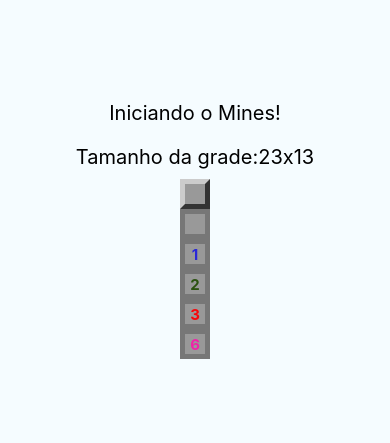
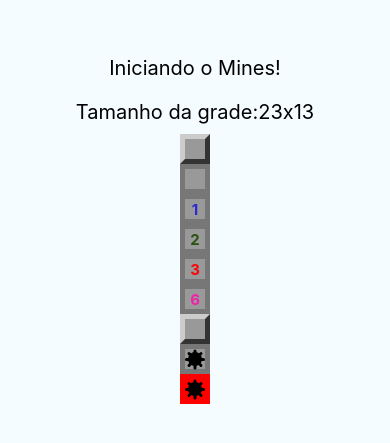
Before and after one commit to angelomedeiros/curso-react-native, a React Native app in the folder mines/: screen / in a window 390 px wide. Shown: the part 197-640 px from the top of the page. Built offline with nearby package versions, Linux system fonts and the light colour scheme.

Commit message:
Implementando o componente das minas

```diff
--- a/mines/src/App.js
+++ b/mines/src/App.js
@@ -18,6 +18,9 @@
         <Field opened nearMines={2} />
         <Field opened nearMines={3} />
         <Field opened nearMines={6} />
+        <Field mined />
+        <Field mined opened />
+        <Field mined opened exploded />
       </View>
     )
   }
--- a/mines/src/componentes/Field.js
+++ b/mines/src/componentes/Field.js
@@ -1,11 +1,13 @@
 import React from 'react'
 import { View, StyleSheet, Text } from 'react-native'
 import params from '../params'
+import Mine from './Mine'
 
 export default props => {
-  const { mined, opened, nearMines } = props
+  const { mined, opened, nearMines, exploded } = props
   const styleField = [styles.field]
   if ( opened ) styleField.push(styles.opened)
+  if ( exploded ) styleField.push(styles.exploded)
   if ( styleField.length === 1 ) styleField.push(styles.regular)
 
   let color = null
@@ -21,6 +23,7 @@
       { !mined && opened && nearMines > 0 ?
         <Text style={[styles.label, { color }]}> {nearMines} </Text> :
         false }
+      { mined && opened ? <Mine /> : false }
     </View>
   )
 }
@@ -47,5 +50,9 @@
   label: {
     fontWeight: 'bold',
     fontSize: params.fontSize,
+  },
+  exploded: {
+    backgroundColor: 'red',
+    borderColor: 'red',
   }
 })
--- /dev/null
+++ b/mines/src/componentes/Mine.js
@@ -0,0 +1,36 @@
+import React from 'react'
+import { Text, View, StyleSheet } from 'react-native'
+
+export default props => {
+  return (
+    <View style={styles.container}>
+      <View style={styles.coreMine} />
+      <View style={styles.line} />
+      <View style={[styles.line, { transform: [{ rotate: '45deg' }] }]} />
+      <View style={[styles.line, { transform: [{ rotate: '90deg' }] }]} />
+      <View style={[styles.line, { transform: [{ rotate: '135deg' }] }]} />
+    </View>
+  )
+}
+
+const styles = StyleSheet.create({
+  container: {
+    alignItems: 'center',
+    justifyContent: 'center'
+  },
+  coreMine: {
+    height: 14,
+    width: 14,
+    borderRadius: 10,
+    backgroundColor: 'black',
+    alignItems: 'center',
+    justifyContent: 'center',
+  },
+  line: {
+    position: 'absolute',
+    height: 3,
+    width: 20,
+    borderRadius: 3,
+    backgroundColor: 'black',
+  }
+})
```
